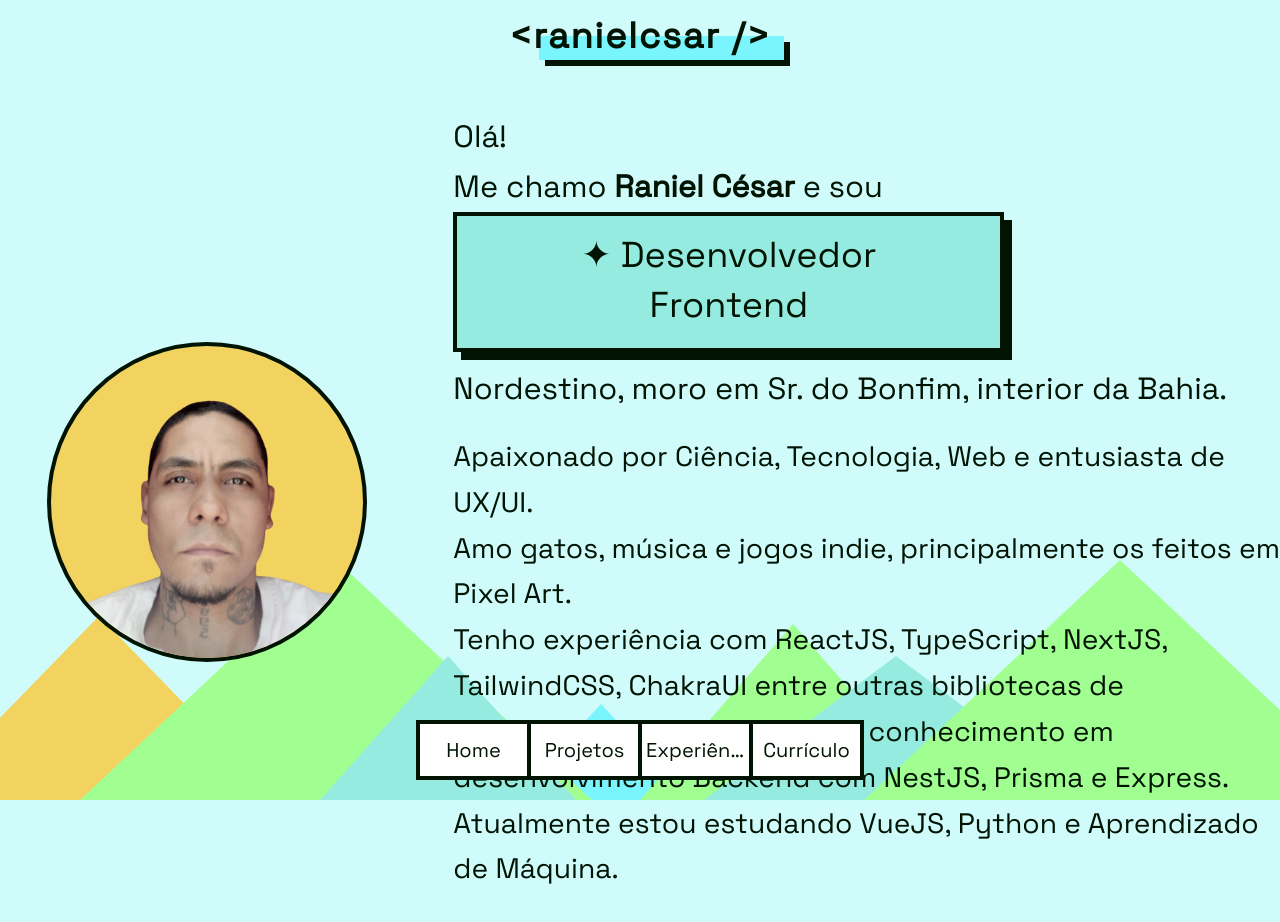
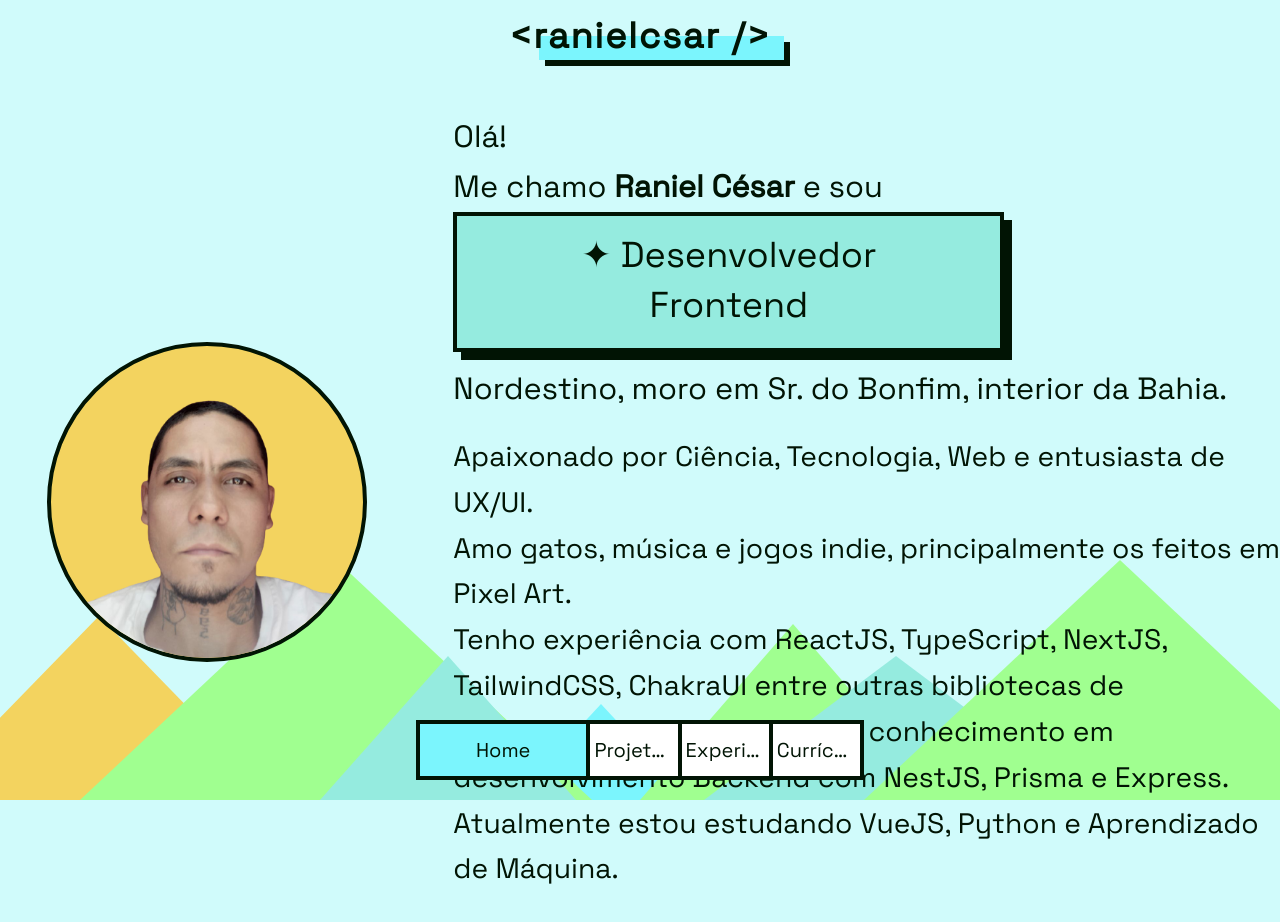
Before and after one commit to ranielcsar/neo-portfolio, a Vue app: page / in a window 1280 px wide. Shown: the top 922 px of the page. Built offline with nearby package versions, Linux system fonts and the light colour scheme.

Commit message:
fix: router link path

```diff
--- a/src/components/navbar/_index.vue
+++ b/src/components/navbar/_index.vue
@@ -1,5 +1,6 @@
 <script setup lang="ts">
-import { RouterLink } from 'vue-router'
+import { RouterLink, useRoute } from 'vue-router'
+const { fullPath } = useRoute()
 </script>
 
 <template>
@@ -9,10 +10,10 @@ import { RouterLink } from 'vue-router'
     <nav
       class="relative flex items-center border-t-4 border-black bg-white lg:m-auto lg:w-1/2 lg:border-4"
     >
-      <router-link to="/neo-portfolio">Home</router-link>
-      <router-link to="/neo-portfolio/projetos">Projetos</router-link>
-      <router-link to="/neo-portfolio/experiencias">Experiências</router-link>
-      <router-link to="/neo-portfolio/curriculo">Currículo</router-link>
+      <router-link :to="`${fullPath}`">Home</router-link>
+      <router-link :to="`${fullPath}projetos`">Projetos</router-link>
+      <router-link :to="`${fullPath}experiencias`">Experiências</router-link>
+      <router-link :to="`${fullPath}curriculo`">Currículo</router-link>
     </nav>
   </footer>
 </template>
```
